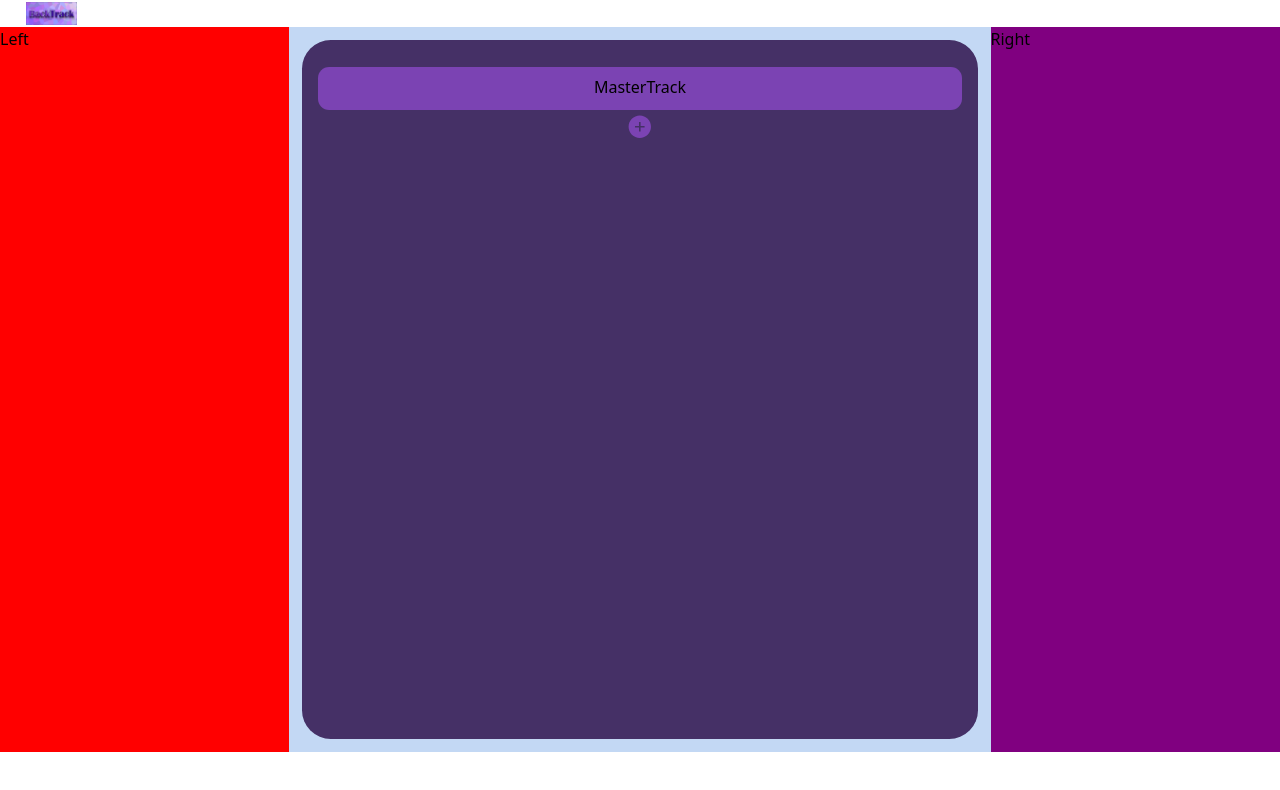
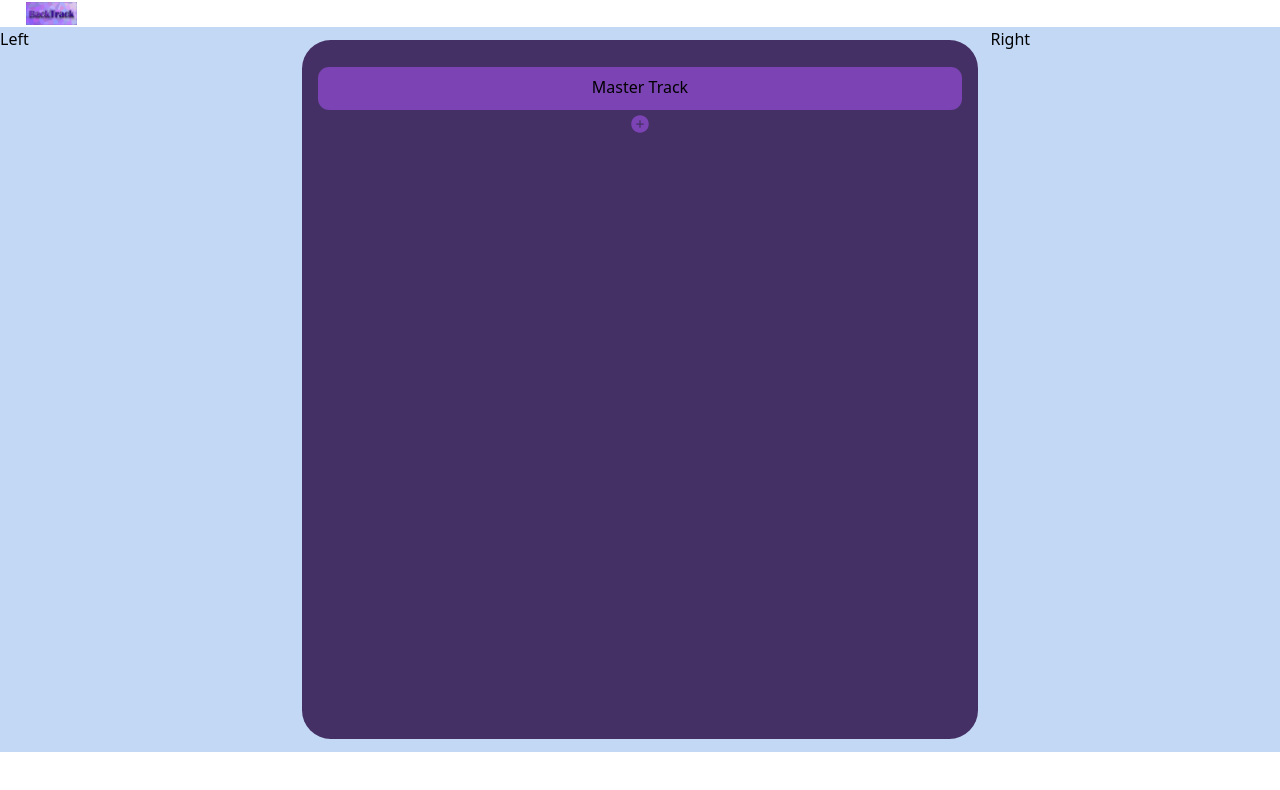
Before and after one commit to williamconvertino/backtrack, a Next.js app: page / in a window 1280 px wide. Shown: the top 790 px of the page. Built offline with nearby package versions, Linux system fonts and the light colour scheme.

Commit message:
Added ability to load tracks

```diff
--- a/components/tracks/MasterTrack.js
+++ b/components/tracks/MasterTrack.js
@@ -1,11 +1,15 @@
 import React from 'react'
 
-function MasterTrack() {
+function MasterTrack({title}) {
   return (
     <div className='track master-track'>
-      MasterTrack
+      {title}
     </div>
   )
 }
 
+MasterTrack.defaultProps = {
+  title: 'Master Track',
+};
+
 export default MasterTrack
--- a/components/tracks/Track.js
+++ b/components/tracks/Track.js
@@ -1,11 +1,15 @@
 import React from 'react'
 
-function Track({name}) {
+function Track({title}) {
   return (
     <div className='track'>
-        {name}
+        {title}
     </div>
   )
 }
 
+Track.defaultProps = {
+  title: 'Master Track',
+};
+
 export default Track
--- a/components/tracks/TrackHub.js
+++ b/components/tracks/TrackHub.js
@@ -1,25 +1,40 @@
-import React from 'react'
+import React, {useState} from 'react'
 import MasterTrack from '../tracks/MasterTrack'
 import Track from '../tracks/Track'
 import {AiFillPlusCircle} from 'react-icons/ai';
 import AddMediaButton from '../util/AddMediaButton';
 
+import { db, storage } from "../../firebase";
+import {
+  addDoc,
+  collection,
+  doc,
+  serverTimestamp,
+  updateDoc,
+} from "@firebase/firestore";
+import { getDownloadURL, ref, uploadString } from "@firebase/storage";
+import { async } from '@firebase/util';
+
+
 function TrackHub() {
-  const tracks = []
 
-  const addTrack = (track) => {
-    tracks.push(track);
+  const [tracks, setTracks] = useState([]);
+
+  const createTrack = (e) => {
+    for (let i = 0; i < e.length; i++) {
+      setTracks([...tracks, <Track title={e[i].name} />] );
+    }
   }
 
   return (
     <div className='track-hub'>
 
       <MasterTrack />
-      {tracks.map( (track) => <Track name={track}/> )}
 
-      <div>
-        <AddMediaButton icon={<AiFillPlusCircle className='add-track-button' size='1.6rem' type='mp3/wav' handleFunc={addTrack}/>}/>
-      </div>
+      {tracks}
+
+      <AddMediaButton processFunc={createTrack} icon={<AiFillPlusCircle className='add-track-button'size={20}/>} />
+
 
     </div>
   )
--- a/components/util/AddMediaButton.js
+++ b/components/util/AddMediaButton.js
@@ -1,16 +1,21 @@
 import React, {useRef} from 'react'
+import PropTypes from 'react'
+import {useState} from 'react'
 
-function AddMediaButton({icon, type, handleFunc}) {
+function AddMediaButton({icon, processFunc}) {
 
-  const filePickerRef = useRef(null);
+  const filePickerRef = useRef();
+
+  const handleFiles = (e) => {
+    processFunc(e.target.files);
+  }
 
   return (
     <div className='add-media-button' onClick={() => filePickerRef.current.click()}>
         {icon}
-        <input hidden type="file" accept={type} onChange={handleFunc} ref={filePickerRef} />
+        <input hidden multiple type="file" onChange={handleFiles} ref={filePickerRef} />
     </div>
   )
-
 }
 
 export default AddMediaButton
--- a/styles/globals.css
+++ b/styles/globals.css
@@ -74,7 +74,6 @@ body {
   opacity: .8;
 }
 
-
 .track {
   /* Text */
   display: flex;
@@ -100,14 +99,15 @@ body {
 
 .container .left-window {
   flex: 3;
-  background-color: red;
+  /* background-color: red; */
+
 }
 
 /* Right Window */
 
 .container .right-window {
   flex: 3;
-  background-color: purple;
+  /* background-color: purple; */
 }
 
 
```
